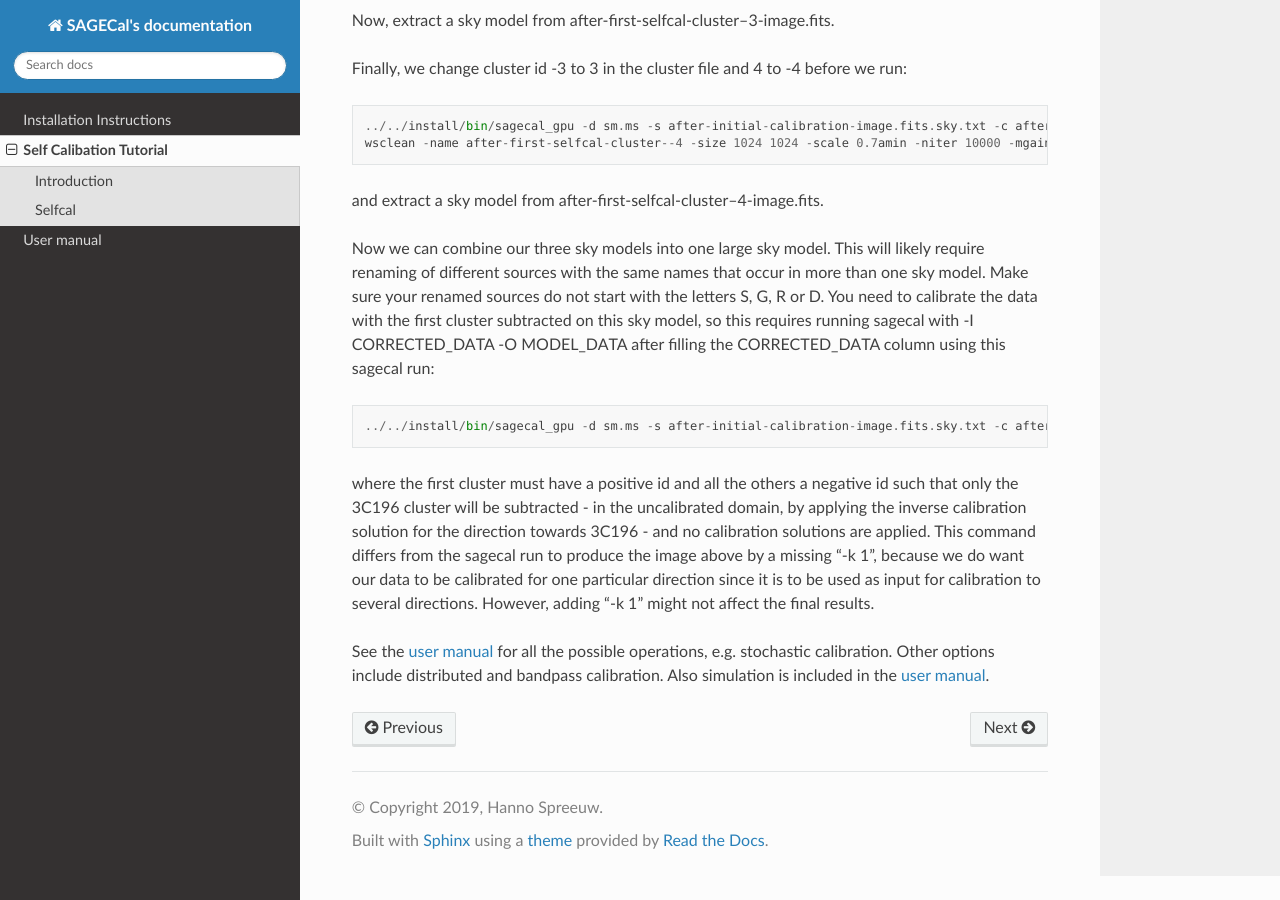
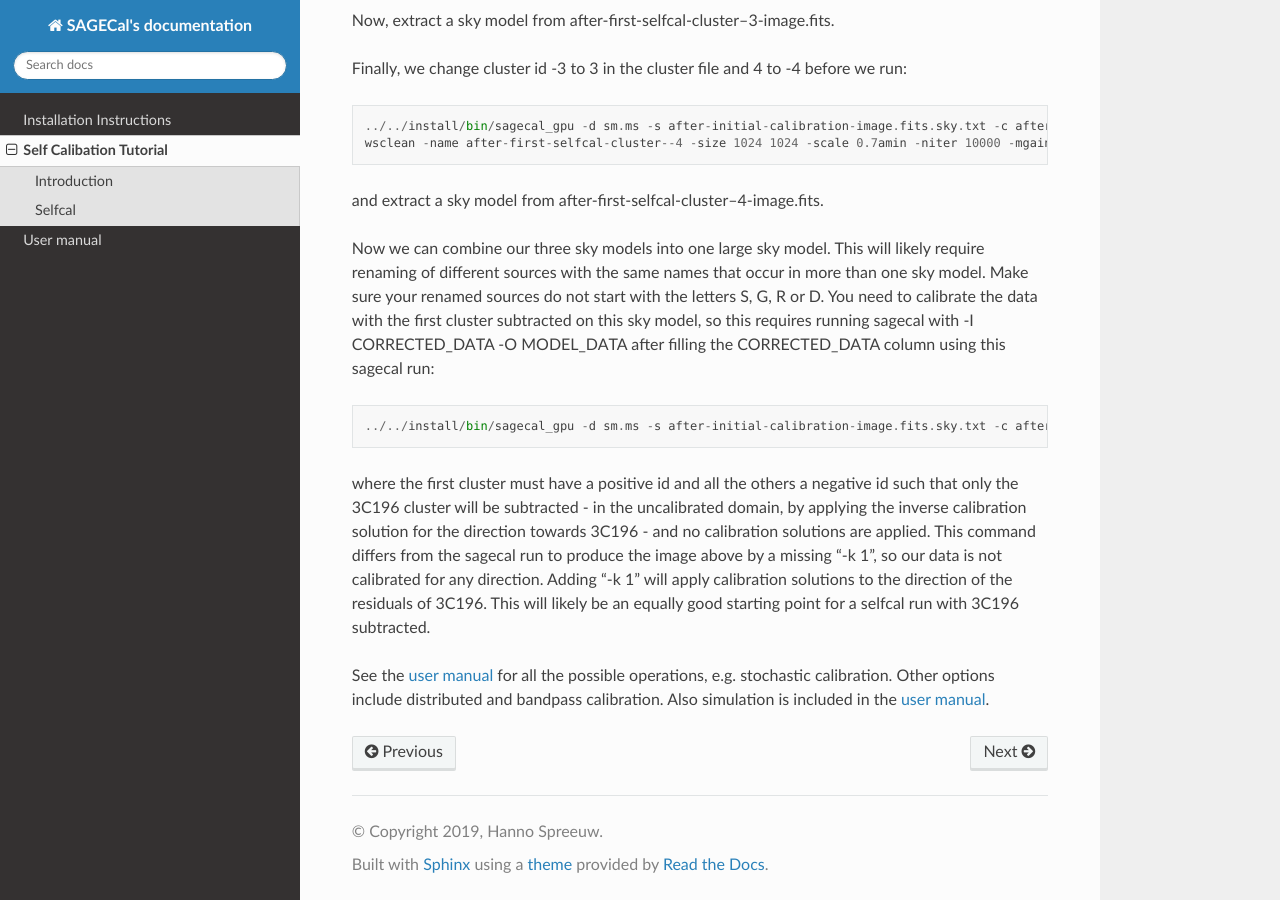
Before and after one commit to nlesc-dirac/sagecal, a Sphinx documentation site: the page built from Docs/source/tutorial.rst, in a window 1280 px wide and 900 px high, scrolled down 5790 px. Built offline with Sphinx 7.4.7 and the Read the Docs theme 2.0.0, drawn with Linux system fonts in a browser that asks for light colours.

Commit message:
Last edit for tutorial, apparently not pushed previously

```diff
--- a/Docs/source/tutorial.rst
+++ b/Docs/source/tutorial.rst
@@ -196,6 +196,6 @@ Now we can combine our three sky models into one large sky model. This will like
 
   ../../install/bin/sagecal_gpu -d sm.ms -s after-initial-calibration-image.fits.sky.txt -c after-initial-calibration-image.fits.sky.txt.cluster -n 40 -t 1 -p sm.ms.solutions -a 0 -e 4 -F 1 -j 2 -B 1 -E 1  > sm.ms.output
 
-where the first cluster must have a positive id and all the others a negative id such that only the 3C196 cluster will be subtracted - in the uncalibrated domain, by applying the inverse calibration solution for the direction towards 3C196  - and no calibration solutions are applied. This command differs from the sagecal run to produce the image above by a missing "-k 1", because we do want our data to be calibrated for one particular direction since it is to be used as input for calibration to several directions. However, adding "-k 1" might not affect the final results.
+where the first cluster must have a positive id and all the others a negative id such that only the 3C196 cluster will be subtracted - in the uncalibrated domain, by applying the inverse calibration solution for the direction towards 3C196  - and no calibration solutions are applied. This command differs from the sagecal run to produce the image above by a missing "-k 1", so our data is not calibrated for any direction. Adding "-k 1" will apply calibration solutions to the direction of the residuals of 3C196. This will likely be an equally good starting point for a selfcal run with 3C196 subtracted.
 
 See the :doc:`user manual <user_manual>` for all the possible operations, e.g. stochastic calibration. Other options include distributed and bandpass calibration. Also simulation is included in the :doc:`user manual <user_manual>`.
```
